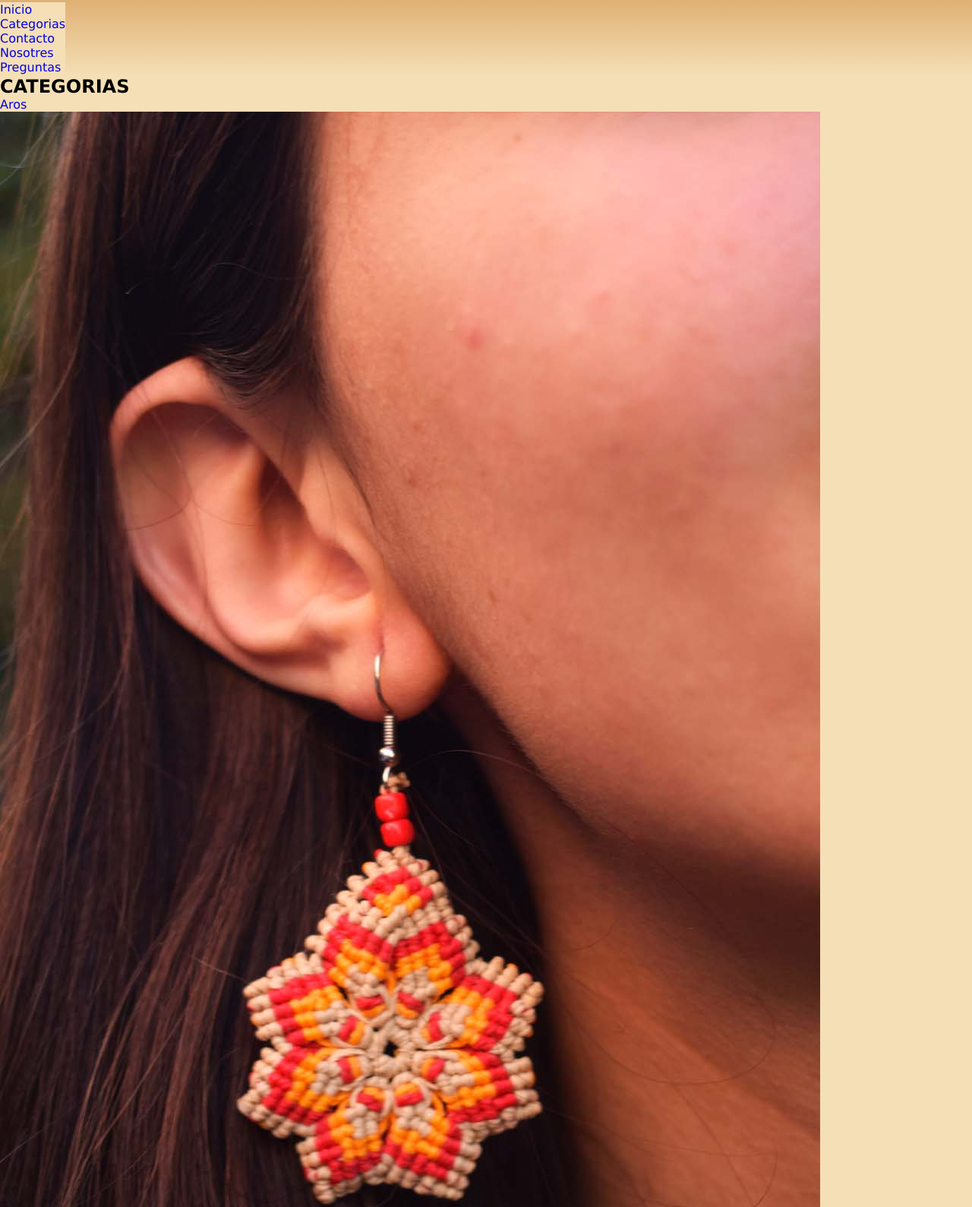
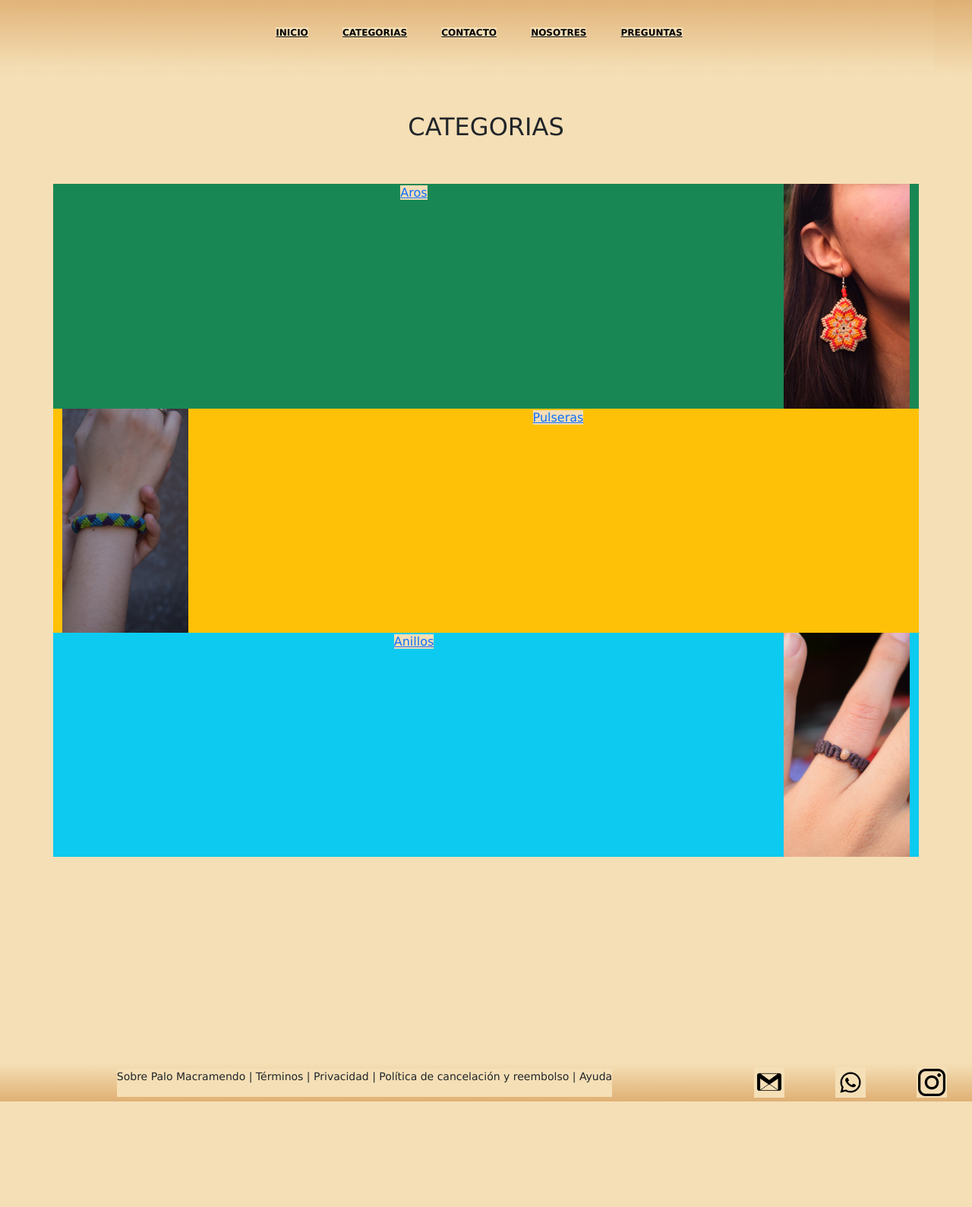
Before and after one commit to AraceliDominguezDAmore/DW-23500-ADD, a plain HTML site: page Pages/categorias.html in a window 1280 px wide. Shown: the top 1589 px of the page at 76% size. After the commit the page ends 1450 px from the top, so only its background shows below. Drawn offline with nearby package versions, Linux system fonts and the light colour scheme.

Commit message:
Segunda del proyecto final

```diff
--- a/Pages/categorias.html
+++ b/Pages/categorias.html
@@ -6,11 +6,17 @@
     <meta name="viewport" content="width=device-width, initial-scale=1.0">
     <title>Palo Macrameando / Productos</title>
     <link rel="stylesheet" href="../estilos.css">
+    <script src="https://kit.fontawesome.com/a90613b44b.js" crossorigin="anonymous"></script>
+    <link href="https://cdn.jsdelivr.net/npm/bootstrap@5.1.3/dist/css/bootstrap.min.css" rel="stylesheet" integrity="sha384-1BmE4kWBq78iYhFldvKuhfTAU6auU8tT94WrHftjDbrCEXSU1oBoqyl2QvZ6jIW3" crossorigin="anonymous">
 </head>
 <body>
     <header>
-        <nav class="grilla_index_header">
-            <ul>
+        <nav>
+            <input type="checkbox" id="check">
+            <label for="check" class="bar-btn">
+                <i class="fas fa-bars"></i>
+            </label>
+            <ul class="nav-menu">
                 <li>
                     <a href="../index.html">Inicio</a>
                 </li>
@@ -34,30 +40,34 @@
             </ul>
         </nav>
     </header>
-    <main id="grilla_categorias_main">
-        <section id="categorias">
-            <h2>CATEGORIAS</h2>
-        </section>
-        <div id="empty"></div>
-        <div id="texto_aros">
+    <main>
+        <h2 class="container text-center py-5">CATEGORIAS</h2>
+        <div class="container">
+            <div class="row text-center">
+                <div class="col-sm-8 col-md-10 col-lg-10 bg-success text-white aling-self-center">
                     <a href="./aros.html">Aros</a>
                 </div>
-        <section id="categorias_aros">
-            <img src="../Recursos/aro_flor_03.jpg" alt="Aro Flor Banner">
-        </section>
-        <div id="texto_pulseras">
+                <div class="col-sm-4 col-md-2 col-lg-2 bg-success text-white">
+                    <img src="../Recursos/aro_flor_03.jpg" alt="Aro Flor Banner" width="100%">
+                </div>
+            </div>
+            <div class="row text-center">
+                <div class="col-sm-4 col-md-2 col-lg-2 bg-warning text-white">
+                    <img src="../Recursos/pulsera_03.jpg" alt="Pulsera Banner" width="100%">
+                </div>
+                <div class="col-sm-8 col-md-10 col-lg-10 bg-warning text-white aling-self-center">
                     <a href="./pulseras.html">Pulseras</a>
                 </div>
-        <section id="categorias_pulseras">
-            <img src="../Recursos/pulsera_03.jpg" alt="Pulsera Banner">
-        </section>
-        <div id="texto_anillos">
+            </div>
+            <div class="row text-center">
+                <div class="col-sm-8 col-md-10 col-lg-10 bg-info text-white aling-self-center">
                     <a href="./anillos.html">Anillos</a>
                 </div>
-        <section id="categorias_anillos">
-            <img src="../Recursos/anillo_01.png" alt="Anillo Banner">
-        </section>
-        <aside id="aside"></aside>
+                <div class="col-sm-4 col-md-2 col-lg-2 bg-info text-white">
+                    <img src="../Recursos/anillo_01.png" alt="Anillo Banner" width="100%">
+                </div>
+            </div>
+        </div>
     </main>
     <footer class="grilla_index_footer">
         <section class="text">
```
Also changed, not shown: Pages/anillos.html (+11 -7 lines), Pages/aros.html (+11 -7 lines), Pages/contacto.html (+11 -7 lines), Pages/nosotros.html (+11 -7 lines), Pages/preguntas.html (+11 -7 lines), Pages/pulseras.html (+11 -7 lines), 1 other file. Lines whose indentation alone changed are shown as unchanged.
